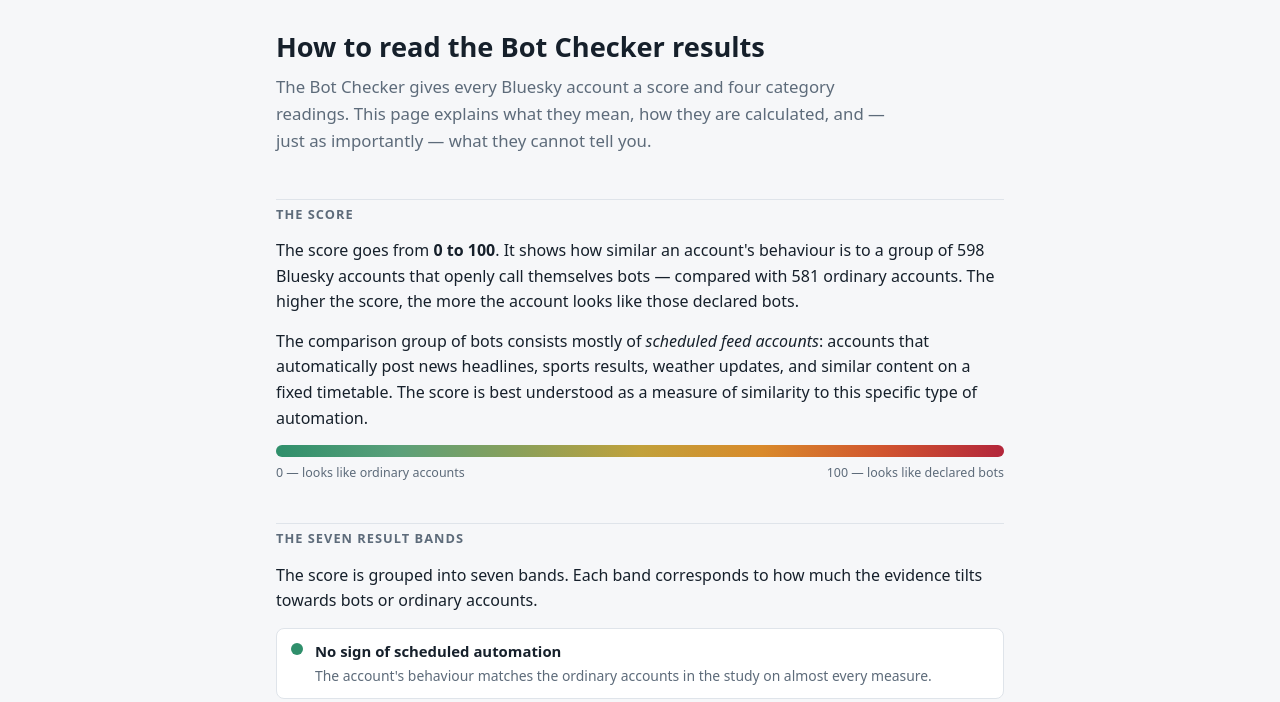
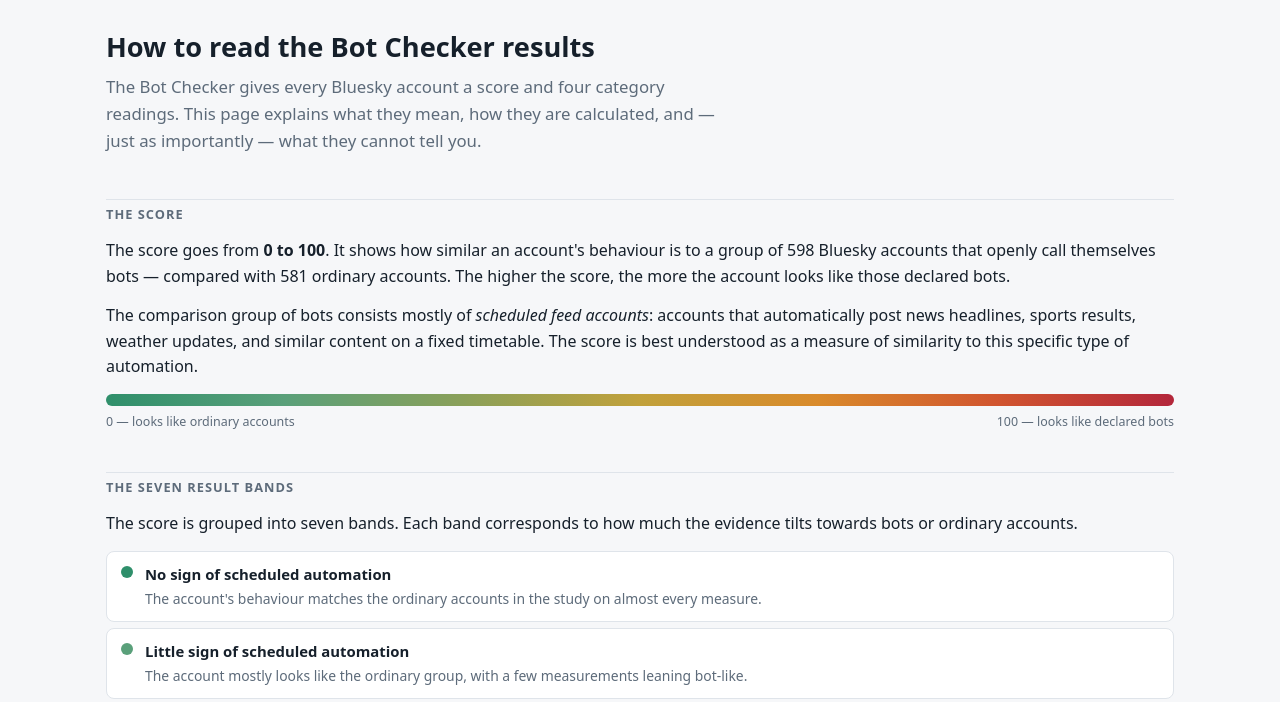
Before and after one commit to ralucq/dead-internet-bluesky, a plain HTML site: page app/guide.html in a window 1280 px wide. Shown: the part 56-758 px from the top of the page. Drawn offline with Linux system fonts and the light colour scheme.

Commit message:
guide.html: use same 1100px max-width as other pages
Co-Authored-By: Claude Sonnet 4.6 <noreply@anthropic.com>

```diff
--- a/app/guide.html
+++ b/app/guide.html
@@ -18,7 +18,7 @@
 --b0:#4cc08f;--b1:#79c196;--b2:#a9c279;--b3:#dcc055;--b4:#eba24a;--b5:#ee7650;--b6:#e5566c}}
 *{box-sizing:border-box}
 body{margin:0;background:var(--bg);color:var(--ink);font:16px/1.6 system-ui,-apple-system,"Segoe UI",Roboto,sans-serif}
-main{max-width:760px;margin:0 auto;padding:32px 16px 72px}
+main{max-width:1100px;margin:0 auto;padding:32px 16px 72px}
 h1{font-size:1.7rem;line-height:1.25;margin:0 0 10px}
 .lead{color:var(--mute);font-size:1.05rem;margin:0 0 44px;max-width:620px}
 h2{font-size:.8rem;font-weight:700;text-transform:uppercase;letter-spacing:.08em;color:var(--mute);margin:40px 0 14px;padding-top:4px;border-top:1px solid var(--line)}
```
